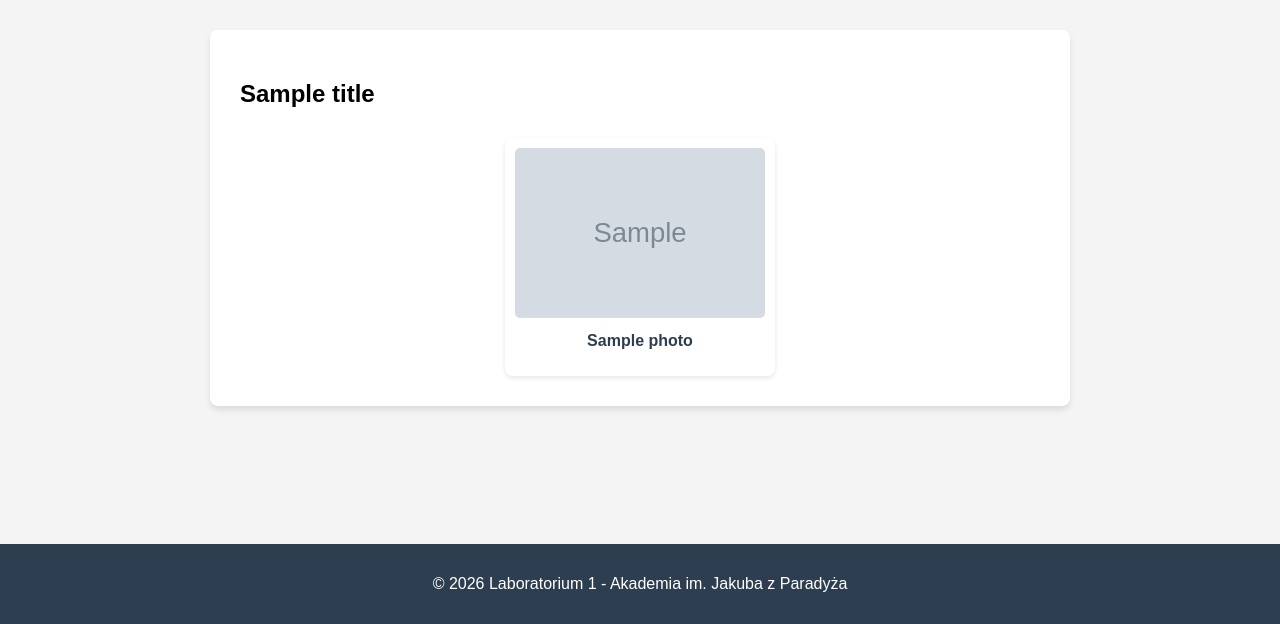
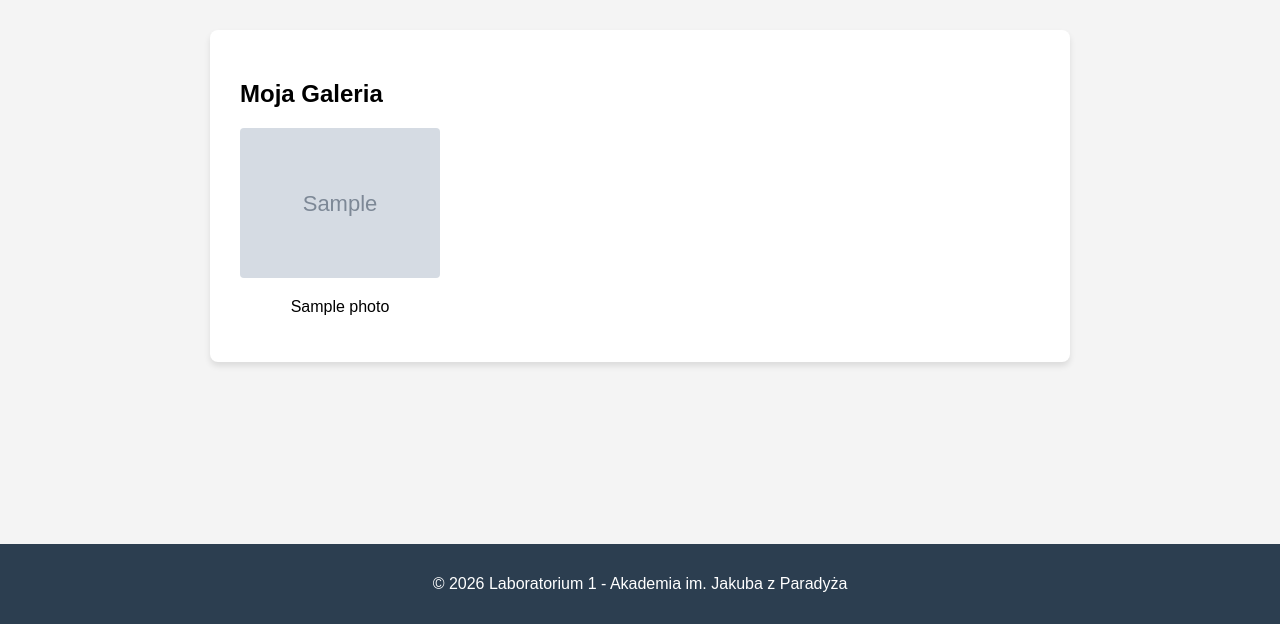
Before and after one commit to franek1992/myproject, a Django app: template mainapp/templates/LAB1_hobby/gallery.html in a window 1280 px wide. Shown: the part 176-800 px from the top of the page. Run offline with Django 5.2, Linux system fonts and the light colour scheme; the template is opened without the code that fills it: most values are stand-ins (such as "Sample title", 1, 10 or a date in 2020); grey boxes marked "Sample" are stand-in pictures.

```diff
--- a/mainapp/templates/LAB1_hobby/gallery.html
+++ b/mainapp/templates/LAB1_hobby/gallery.html
@@ -2,13 +2,13 @@
 {% load static %}
 
 {% block content %}
-    <h2>{{ title }}</h2>
-
-    <div style="display: flex; gap: 20px; flex-wrap: wrap; justify-content: center; margin-top: 30px;">
+    <h2>Moja Galeria</h2>
+    <div style="display: flex; gap: 20px; flex-wrap: wrap;">
         {% for photo in photos %}
-            <div style="text-align: center; background: #fff; padding: 10px; border-radius: 8px; box-shadow: 0 2px 5px rgba(0,0,0,0.1);">
-                <img src="{% static 'LAB1_hobby/images/'|add:photo.filename %}" alt="{{ photo.title }}" style="width: 250px; height: 170px; object-fit: cover; border-radius: 5px;">
-                <p style="margin-top: 10px; font-weight: bold; color: #2c3e50;">{{ photo.title }}</p>
+            <div style="text-align: center;">
+                <!-- Tutaj kluczowy jest prefiks static -->
+                <img src="{% static 'LAB1_hobby/images/'|add:photo.filename %}" alt="{{ photo.title }}" style="width: 200px; height: 150px; object-fit: cover; border-radius: 4px;">
+                <p>{{ photo.title }}</p>
             </div>
         {% endfor %}
     </div>
```
Also changed, not shown: LAB1_hobby/views.py (+12 -6 lines).
